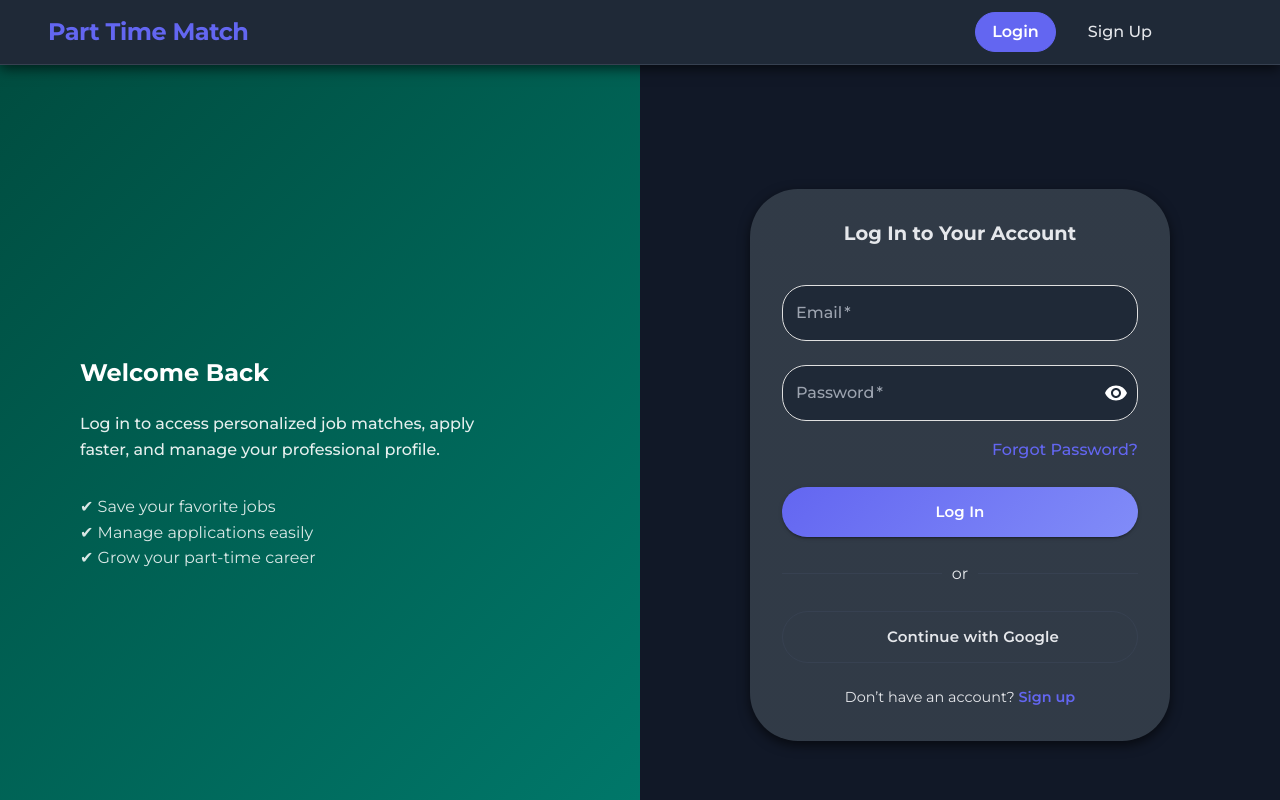
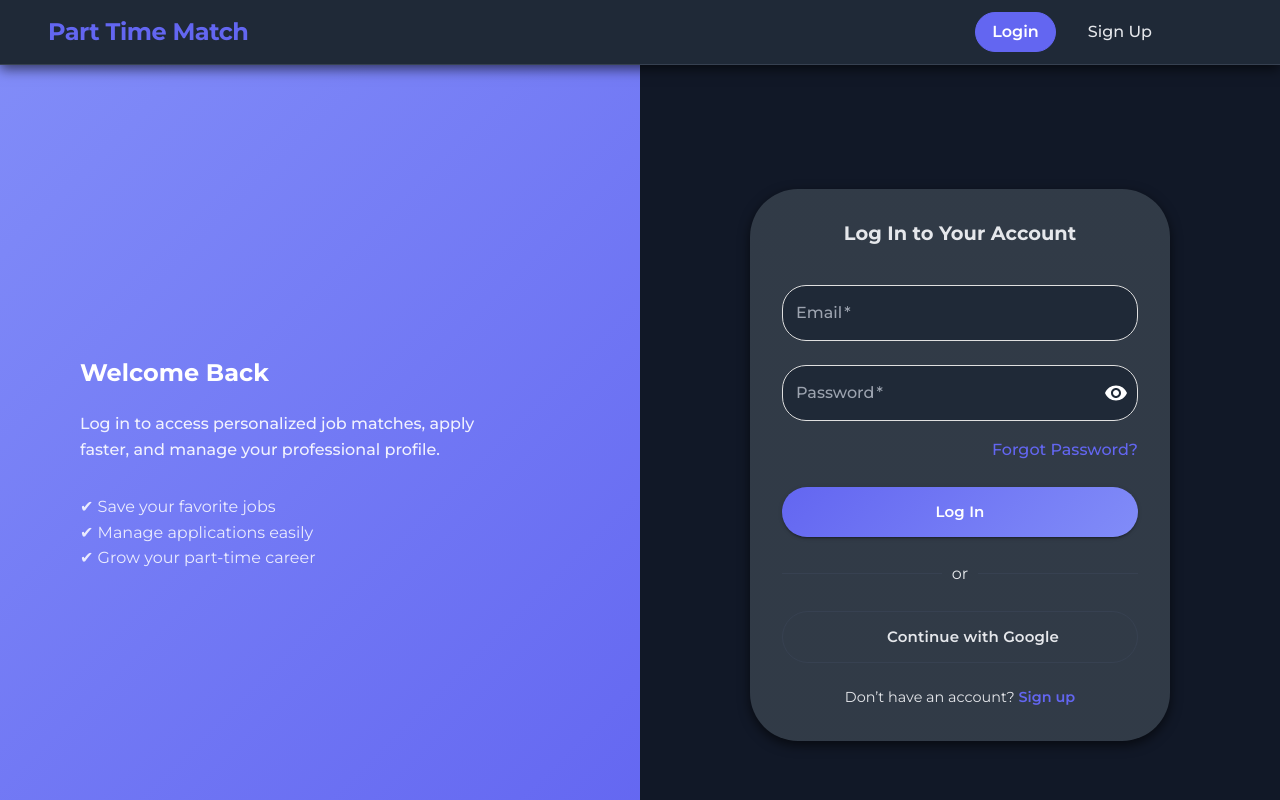
Before and after one commit to temp-jobs/portal-frontend, a Next.js app: page /login in a window 1280 px wide. Shown: the top 800 px of the page. Built offline with nearby package versions, Linux system fonts and the light colour scheme; some icons are missing.

Commit message:
fix: login page

```diff
--- a/app/login/page.tsx
+++ b/app/login/page.tsx
@@ -51,12 +51,8 @@ export default function LoginPage() {
       <Grid
         size={{ xs: 12, md: 6 }}
         sx={{
-          background: theme.palette.mode === 'light'
-            ? 'linear-gradient(135deg, #00A884 0%, #4DD4B0 100%)'
-            : 'linear-gradient(135deg, #004d40 0%, #00796b 100%)',
-          color: theme.palette.getContrastText(
-            theme.palette.mode === 'light' ? '#00A884' : '#004d40'
-          ),
+          background: `linear-gradient(135deg, ${theme.palette.primary.light} 0%, ${theme.palette.primary.main} 100%)`,
+          color: theme.palette.common.white,
           display: 'flex',
           flexDirection: 'column',
           justifyContent: 'center',
```
